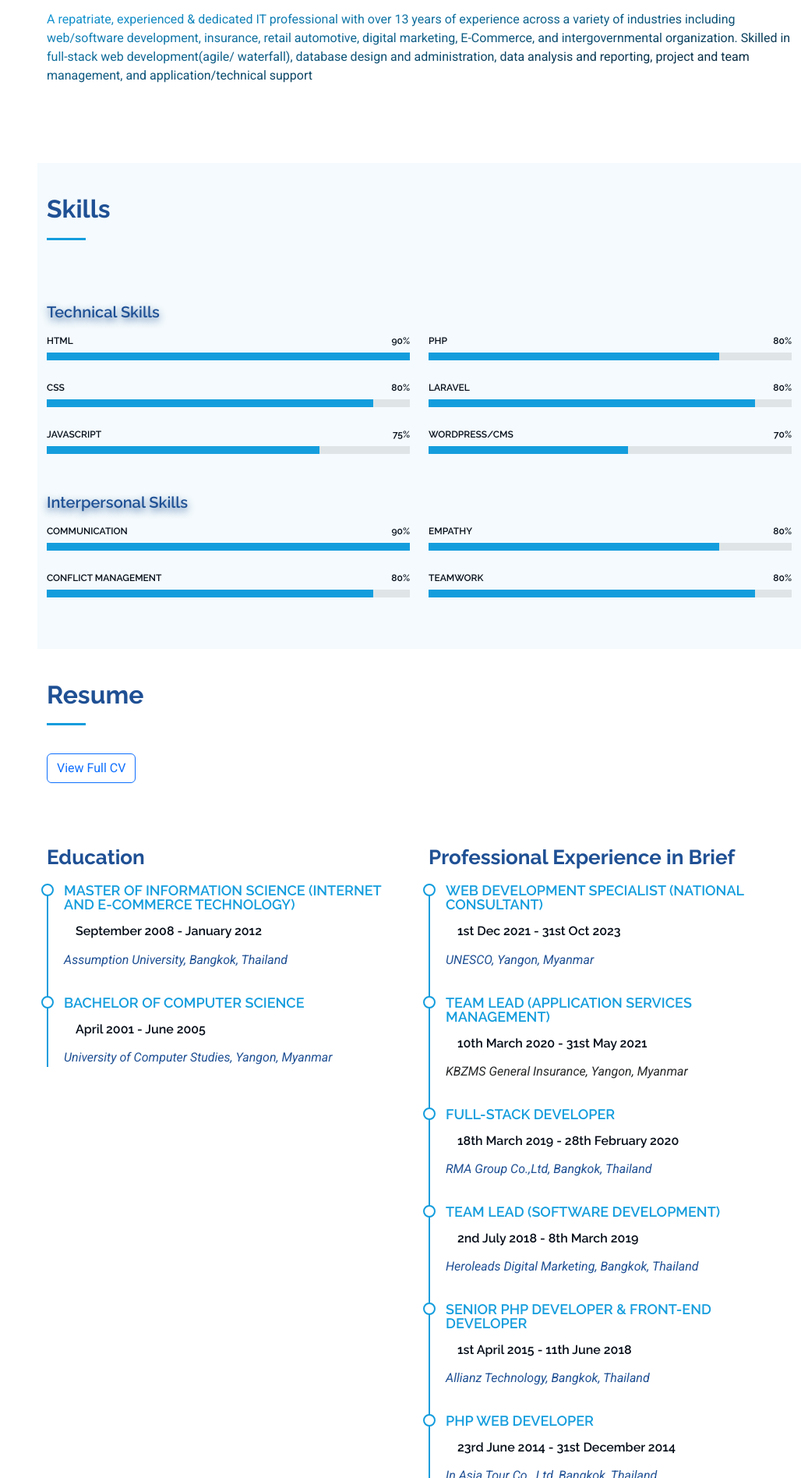
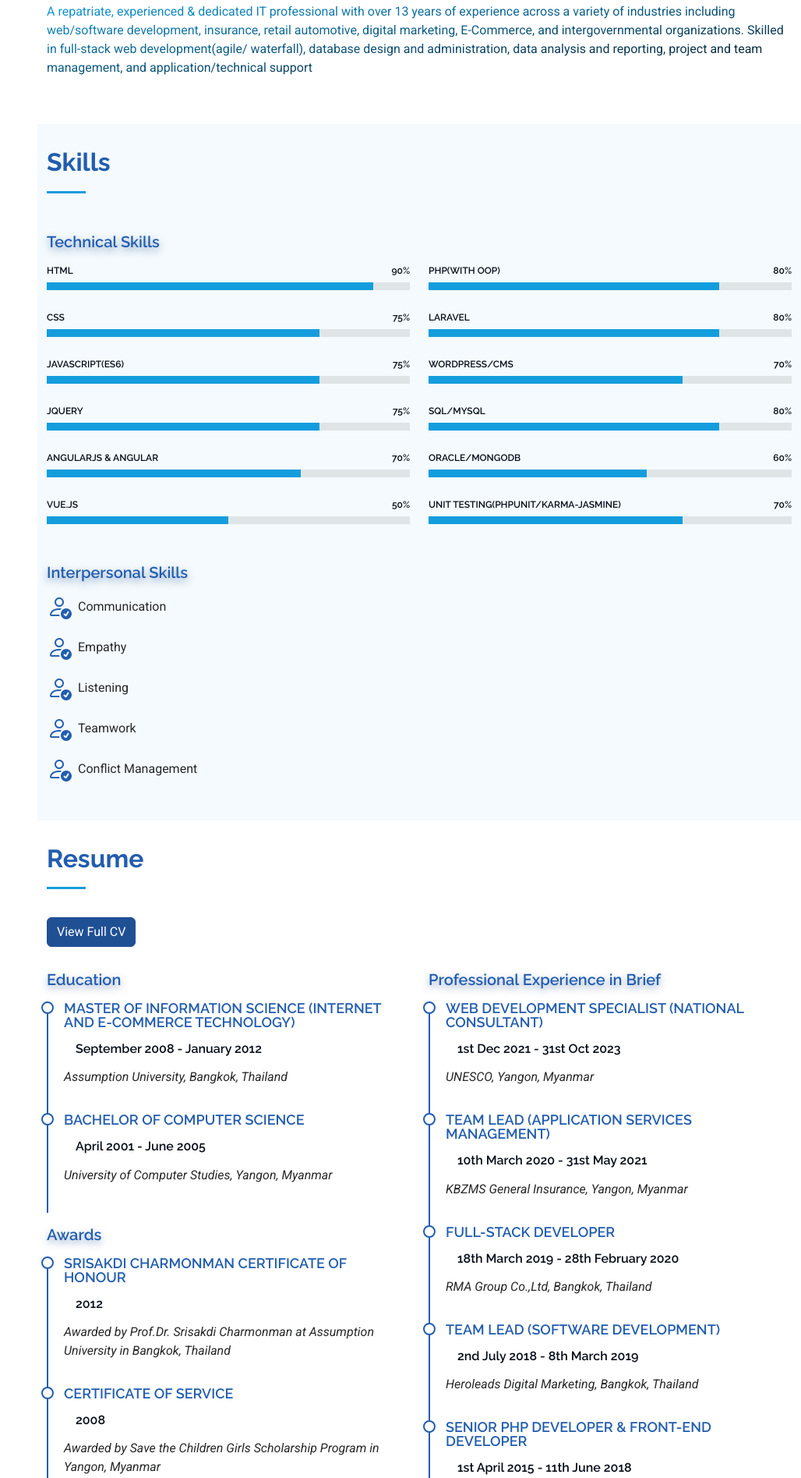
Before and after one commit to mkwmkn/mkwmkn.github.io, a plain HTML site: page index.html in a window 1280 px wide. Shown: the part 905-2800 px from the top of the page at 78% size, without its empty margins (252-1280 px from the left). Drawn offline with Linux system fonts and the light colour scheme.

Commit message:
checked & modified the content and styles

```diff
--- a/assets/css/main.css
+++ b/assets/css/main.css
@@ -25,7 +25,7 @@
   --accent-color: #149ddd; /* Accent color that represents your brand on the website. It's used for buttons, links, and other elements that need to stand out */
   --surface-color: #ffffff; /* The surface color is used as a background of boxed elements within sections, such as cards, icon boxes, or other elements that require a visual separation from the global background. */
   --contrast-color: #ffffff; /* Contrast color for text, ensuring readability against backgrounds of accent, heading, or default colors. */
-  --title-color: #1f5094;
+  --title-color: #225daf;
 }
 
 /* Nav Menu Colors - The following color variables are used specifically for the navigation menu. They are separate from the global colors to allow for more customization options */
@@ -160,9 +160,14 @@ h6 {
 
 .header .profile-img img {
   margin: 15px auto;
+  opacity: 0.8;
   display: block;
   width: 120px;
   border: 8px solid color-mix(in srgb, var(--default-color), transparent 85%);
+}
+
+.header .profile-img img:hover {
+  opacity: 0.6;
 }
 
 .header .logo {
@@ -505,7 +510,7 @@ section,
 .section {
   color: var(--default-color);
   background-color: var(--background-color);
-  padding: 40px 0;
+  padding: 30px 0;
   overflow: clip;
 }
 
@@ -513,7 +518,7 @@ section,
 # Global Section Titles
 --------------------------------------------------------------*/
 .section-title {
-  padding-bottom: 60px;
+  padding-bottom: 30px;
   position: relative;
 }
 
@@ -627,12 +632,14 @@ section,
   font-size: 24px;
 }
 
-.about .content ul {
+.about .content ul,
+.skills ul {
   list-style: none;
   padding: 0;
 }
 
-.about .content ul li {
+.about .content ul li,
+.skills ul li {
   margin-bottom: 20px;
   display: flex;
   align-items: center;
@@ -646,6 +653,14 @@ section,
   font-size: 16px;
   margin-right: 5px;
   color: var(--accent-color);
+  line-height: 0;
+}
+
+.skills  ul i {
+  font-size: 32px;
+  font-weight: 600;
+  margin-right: 8px;
+  color: var(--title-color);
   line-height: 0;
 }
 
@@ -733,7 +748,8 @@ section,
 .resume .resume-item {
   padding: 0 0 20px 20px;
   margin-top: -2px;
-  border-left: 2px solid var(--accent-color);
+  /* border-left: 2px solid var(--accent-color); */
+  border-left: 2px solid var(--title-color);
   position: relative;
 }
 
@@ -775,7 +791,8 @@ section,
   left: -9px;
   top: 0;
   background: var(--background-color);
-  border: 2px solid var(--accent-color);
+  /* border: 2px solid var(--accent-color); */
+  border: 2px solid var(--title-color);
 }
 
 /*--------------------------------------------------------------
@@ -1283,11 +1300,11 @@ section,
 }
 
 .hero:before {
-  background: color-mix(in srgb, var(--background-color), transparent 50%);
+  background: color-mix(in srgb, var(--background-color), transparent 80%);
   transition: background-color 0.3s ease;
 }
 .hero:hover::before {
-  background-color: color-mix(in srgb, var(--background-color), transparent 80%);
+  background-color: color-mix(in srgb, var(--background-color), transparent 60%);
 }
 
 .two-tone-text {
@@ -1300,7 +1317,7 @@ section,
 .skill-title {
   color: var(--title-color);
   font-weight: 600;
-  text-shadow: 0px 4px 10px rgba(31, 80, 148, 0.8);
+  text-shadow: 0px 4px 10px rgba(31, 80, 148, 0.5);
 }
 
 .title-text {
@@ -1340,3 +1357,16 @@ thead th {
 .portfolio-link-container a {
   margin-top: 30%;
 }
+
+/* Override Bootstrap btn-primary color */
+.btn-primary {
+  background-color: #1f5094;
+  border-color: #1f5094;
+}
+
+.btn-primary:hover,
+.btn-primary:focus,
+.btn-primary:active {
+  background-color: #225daf;
+  border-color: #225daf;
+}
--- a/index.html
+++ b/index.html
@@ -96,7 +96,7 @@
         <h2 class="title-text">About</h2>
         <p class="two-tone-text">A repatriate, experienced & dedicated IT professional with over 13 years of experience
           across a variety of industries including web/software development, insurance, retail automotive, digital
-          marketing, E-Commerce, and intergovernmental organization. Skilled in full-stack web development(agile/
+          marketing, E-Commerce, and intergovernmental organizations. Skilled in full-stack web development(agile/
           waterfall), database design and administration, data analysis and reporting, project and team management, and
           application/technical support</p>
       </div><!-- End Section Title -->
@@ -118,33 +118,53 @@
             <div class="progress">
               <span class="skill"><span>HTML</span> <i class="val">90%</i></span>
               <div class="progress-bar-wrap">
-                <div class="progress-bar" role="progressbar" aria-valuenow="100" aria-valuemin="0" aria-valuemax="100">
-                </div>
-              </div>
-            </div><!-- End Skills Item -->
-
-            <div class="progress">
-              <span class="skill"><span>CSS</span> <i class="val">80%</i></span>
-              <div class="progress-bar-wrap">
                 <div class="progress-bar" role="progressbar" aria-valuenow="90" aria-valuemin="0" aria-valuemax="100">
                 </div>
               </div>
             </div><!-- End Skills Item -->
 
             <div class="progress">
-              <span class="skill"><span>JavaScript</span> <i class="val">75%</i></span>
+              <span class="skill"><span>CSS</span> <i class="val">75%</i></span>
               <div class="progress-bar-wrap">
                 <div class="progress-bar" role="progressbar" aria-valuenow="75" aria-valuemin="0" aria-valuemax="100">
                 </div>
               </div>
             </div><!-- End Skills Item -->
 
+            <div class="progress">
+              <span class="skill"><span>JavaScript(ES6)</span> <i class="val">75%</i></span>
+              <div class="progress-bar-wrap">
+                <div class="progress-bar" role="progressbar" aria-valuenow="75" aria-valuemin="0" aria-valuemax="100">
+                </div>
+              </div>
+            </div><!-- End Skills Item -->
+            <div class="progress">
+              <span class="skill"><span>JQuery</span> <i class="val">75%</i></span>
+              <div class="progress-bar-wrap">
+                <div class="progress-bar" role="progressbar" aria-valuenow="75" aria-valuemin="0" aria-valuemax="100">
+                </div>
+              </div>
+            </div><!-- End Skills Item -->
+            <div class="progress">
+              <span class="skill"><span>AngularJS & Angular</span> <i class="val">70%</i></span>
+              <div class="progress-bar-wrap">
+                <div class="progress-bar" role="progressbar" aria-valuenow="70" aria-valuemin="0" aria-valuemax="100">
+                </div>
+              </div>
+            </div><!-- End Skills Item -->
+            <div class="progress">
+              <span class="skill"><span>Vue.js</span> <i class="val">50%</i></span>
+              <div class="progress-bar-wrap">
+                <div class="progress-bar" role="progressbar" aria-valuenow="50" aria-valuemin="0" aria-valuemax="100">
+                </div>
+              </div>
+            </div><!-- End Skills Item -->
           </div>
 
           <div class="col-lg-6">
 
             <div class="progress">
-              <span class="skill"><span>PHP</span> <i class="val">80%</i></span>
+              <span class="skill"><span>PHP(with OOP)</span> <i class="val">80%</i></span>
               <div class="progress-bar-wrap">
                 <div class="progress-bar" role="progressbar" aria-valuenow="80" aria-valuemin="0" aria-valuemax="100">
                 </div>
@@ -154,7 +174,7 @@
             <div class="progress">
               <span class="skill"><span>Laravel</span> <i class="val">80%</i></span>
               <div class="progress-bar-wrap">
-                <div class="progress-bar" role="progressbar" aria-valuenow="90" aria-valuemin="0" aria-valuemax="100">
+                <div class="progress-bar" role="progressbar" aria-valuenow="80" aria-valuemin="0" aria-valuemax="100">
                 </div>
               </div>
             </div><!-- End Skills Item -->
@@ -162,11 +182,31 @@
             <div class="progress">
               <span class="skill"><span>WordPress/CMS</span> <i class="val">70%</i></span>
               <div class="progress-bar-wrap">
-                <div class="progress-bar" role="progressbar" aria-valuenow="55" aria-valuemin="0" aria-valuemax="100">
+                <div class="progress-bar" role="progressbar" aria-valuenow="70" aria-valuemin="0" aria-valuemax="100">
                 </div>
               </div>
             </div><!-- End Skills Item -->
-
+            <div class="progress">
+              <span class="skill"><span>SQL/MySQL</span> <i class="val">80%</i></span>
+              <div class="progress-bar-wrap">
+                <div class="progress-bar" role="progressbar" aria-valuenow="80" aria-valuemin="0" aria-valuemax="100">
+                </div>
+              </div>
+            </div><!-- End Skills Item -->
+            <div class="progress">
+              <span class="skill"><span>Oracle/MongoDB</span> <i class="val">60%</i></span>
+              <div class="progress-bar-wrap">
+                <div class="progress-bar" role="progressbar" aria-valuenow="60" aria-valuemin="0" aria-valuemax="100">
+                </div>
+              </div>
+            </div><!-- End Skills Item -->
+            <div class="progress">
+              <span class="skill"><span>Unit Testing(PHPUnit/Karma-Jasmine)</span> <i class="val">70%</i></span>
+              <div class="progress-bar-wrap">
+                <div class="progress-bar" role="progressbar" aria-valuenow="70" aria-valuemin="0" aria-valuemax="100">
+                </div>
+              </div>
+            </div><!-- End Skills Item -->
           </div>
 
         </div>
@@ -176,42 +216,15 @@
         <h5 class="skill-title">Interpersonal Skills</h5>
         <div class="row skills-content skills-animation mt-3">
           <div class="col-lg-6">
-            <div class="progress">
-              <span class="skill"><span>Communication</span> <i class="val">90%</i></span>
-              <div class="progress-bar-wrap">
-                <div class="progress-bar" role="progressbar" aria-valuenow="100" aria-valuemin="0" aria-valuemax="100">
-                </div>
-              </div>
-            </div><!-- End Skills Item -->
-
-            <div class="progress">
-              <span class="skill"><span>Conflict Management</span> <i class="val">80%</i></span>
-              <div class="progress-bar-wrap">
-                <div class="progress-bar" role="progressbar" aria-valuenow="90" aria-valuemin="0" aria-valuemax="100">
-                </div>
-              </div>
-            </div><!-- End Skills Item -->
-
-          </div>
-
-          <div class="col-lg-6">
-
-            <div class="progress">
-              <span class="skill"><span>Empathy</span> <i class="val">80%</i></span>
-              <div class="progress-bar-wrap">
-                <div class="progress-bar" role="progressbar" aria-valuenow="80" aria-valuemin="0" aria-valuemax="100">
-                </div>
-              </div>
-            </div><!-- End Skills Item -->
-
-            <div class="progress">
-              <span class="skill"><span>Teamwork</span> <i class="val">80%</i></span>
-              <div class="progress-bar-wrap">
-                <div class="progress-bar" role="progressbar" aria-valuenow="90" aria-valuemin="0" aria-valuemax="100">
-                </div>
-              </div>
-            </div><!-- End Skills Item -->
-
+            <div class="personal-skill-list">
+              <ul>
+                <li><i class="bi bi-person-check"></i> <span>Communication</span></li>
+                <li><i class="bi bi-person-check"></i> <span>Empathy</span></li>
+                <li><i class="bi bi-person-check"></i> <span>Listening</span></li>
+                <li><i class="bi bi-person-check"></i> <span>Teamwork</span></li>
+                <li><i class="bi bi-person-check"></i> <span>Conflict Management</span></li>
+              </ul>
+            </div>
           </div>
 
         </div>
@@ -225,8 +238,7 @@
       <!-- Section Title -->
       <div class="container section-title" data-aos="fade-up">
         <h2 class="title-text">Resume</h2>
-        <a class="btn btn-outline-primary btn-md mt-3" href="assets/pdf/Mya Khet Wai_CV_2024.pdf" target="_blank">View
-          Full CV</a>
+        <a class="btn btn-primary btn-md mt-3" href="assets/pdf/Mya Khet Wai_CV_2024.pdf" target="_blank">View Full CV</a>
       </div><!-- End Section Title -->
 
       <div class="container">
@@ -235,80 +247,103 @@
 
           <div class="col-lg-6" data-aos="fade-up" data-aos-delay="100">
 
-            <h3 class="resume-title title-text">Education</h3>
-            <div class="resume-item">
-              <h4 class="accent-text">Master of Information Science (Internet and E-Commerce Technology)</h4>
+            <h5 class="skill-title">Education</h5>
+            <div class="resume-item mt-3">
+              <h4 class="title-text">Master of Information Science (Internet and E-Commerce Technology)</h4>
               <h5>September 2008 - January 2012</h5>
-              <p class="fst-italic title-text">Assumption University, Bangkok, Thailand</p>
-              <!-- <p>CGPA - 3.85/4.0</p>  -->
+              <p class="fst-italic">Assumption University, Bangkok, Thailand</p>
             </div><!-- Edn Resume Item -->
 
             <div class="resume-item">
-              <h4 class="accent-text">Bachelor of Computer Science</h4>
+              <h4 class="title-text">Bachelor of Computer Science</h4>
               <h5>April 2001 - June 2005</h5>
-              <p class="fst-italic title-text">University of Computer Studies, Yangon, Myanmar</p>
+              <p class="fst-italic">University of Computer Studies, Yangon, Myanmar</p>
               <!-- <p>CGPA - 3.0/4.0 (Qualified to attend Honors Degree Program)</p> -->
             </div><!-- Edn Resume Item -->
 
+            <h5 class="skill-title mt-3">Awards</h5>
+            <div class="resume-item mt-3">
+              <h4 class="title-text">Srisakdi Charmonman Certificate of Honour</h4>
+              <h5>2012</h5>
+              <p class="fst-italic">Awarded by Prof.Dr. Srisakdi Charmonman at Assumption University in Bangkok, Thailand</p>
+            </div><!-- Edn Resume Item -->
+            <div class="resume-item">
+              <h4 class="title-text">Certificate of Service</h4>
+              <h5>2008</h5>
+              <p class="fst-italic">Awarded by Save the Children Girls Scholarship Program in Yangon, Myanmar</p>
+            </div><!-- Edn Resume Item -->
+
+            <h5 class="skill-title mt-3">Certificates</h5>
+            <div class="resume-item mt-3">
+              <h4 class="title-text">Career Essentials in Generative AI by Microsoft and LinkedIn</h4>
+              <h5><a href="https://www.linkedin.com/learning/certificates/9a0eb03e845eb667897f2873305db6f58dc9cf5569c81acf0d13bbd055e60dc3" target="_blank">>>View Details</a></h5>
+              <p class="fst-italic">Issued by Microsoft and LinkedIn on Jun, 2024</p>
+            </div><!-- Edn Resume Item -->
+            <div class="resume-item">
+              <h4 class="title-text">AWS Cloud Quest: Cloud Practitioner</h4>
+              <h5><a href="https://www.credly.com/badges/c54b2b90-243f-4945-a920-acfca401f429" target="_blank">>>View Details</a></h5>
+              <p class="fst-italic">Issued by Amazon Web Services(AWS) on Jan, 2024</p>
+            </div><!-- Edn Resume Item -->
+            <div class="resume-item">
+              <h4 class="title-text">AWS Knowledge: Cloud Essentials</h4>
+              <h5><a href="https://www.credly.com/badges/836e2067-30e9-4e67-ad8c-09dffaaa696e" target="_blank">>>View Details</a></h5></h5>
+              <p class="fst-italic">Issued by Amazon Web Services(AWS) on Jan, 2024</p>
+            </div><!-- Edn Resume Item -->
           </div>
 
           <div class="col-lg-6" data-aos="fade-up" data-aos-delay="200">
-            <h3 class="resume-title title-text">Professional Experience in Brief</h3>
-            <div class="resume-item">
-              <h4 class="accent-text">Web Development Specialist (National Consultant)</h4>
+            <h5 class="skill-title">Professional Experience in Brief</h5>
+            <div class="resume-item mt-3">
+              <h4 class="title-text">Web Development Specialist (National Consultant)</h4>
               <h5>1st Dec 2021 - 31st Oct 2023</h5>
-              <p class="fst-italic title-text">UNESCO, Yangon, Myanmar</p>
-              <!-- <ul>
-                <li>Lead in the design, development, and implementation of the graphic, layout, and production
-                  communication materials</li>
-              </ul> -->
+              <p class="fst-italic">UNESCO, Yangon, Myanmar</p>
             </div><!-- Edn Resume Item -->
 
             <div class="resume-item">
-              <h4 class="accent-text">Team Lead (Application Services Management)</h4>
+              <h4 class="title-text">Team Lead (Application Services Management)</h4>
               <h5>10th March 2020 - 31st May 2021</h5>
               <p class="fst-italic">KBZMS General Insurance, Yangon, Myanmar</p>
             </div><!-- Edn Resume Item -->
             <div class="resume-item">
-              <h4 class="accent-text">Full-stack Developer</h4>
+              <h4 class="title-text">Full-stack Developer</h4>
               <h5>18th March 2019 - 28th February 2020</h5>
-              <p class="fst-italic title-text">RMA Group Co.,Ltd, Bangkok, Thailand</p>
+              <p class="fst-italic">RMA Group Co.,Ltd, Bangkok, Thailand</p>
             </div><!-- Edn Resume Item -->
             <div class="resume-item">
-              <h4 class="accent-text">Team Lead (Software Development)</h4>
+              <h4 class="title-text">Team Lead (Software Development)</h4>
               <h5>2nd July 2018 - 8th March 2019</h5>
-              <p class="fst-italic title-text">Heroleads Digital Marketing, Bangkok, Thailand</p>
+              <p class="fst-italic">Heroleads Digital Marketing, Bangkok, Thailand</p>
             </div><!-- Edn Resume Item -->
             <div class="resume-item">
-              <h4 class="accent-text">Senior PHP Developer & Front-end Developer</h4>
+              <h4 class="title-text">Senior PHP Developer & Front-end Developer</h4>
               <h5>1st April 2015 - 11th June 2018</h5>
-              <p class="fst-italic title-text">Allianz Technology, Bangkok, Thailand</p>
+              <p class="fst-italic">Allianz Technology, Bangkok, Thailand</p>
             </div><!-- Edn Resume Item -->
             <div class="resume-item">
-              <h4 class="accent-text">PHP Web Developer</h4>
+              <h4 class="title-text">PHP Web Developer</h4>
               <h5>23rd June 2014 - 31st December 2014</h5>
-              <p class="fst-italic title-text">In Asia Tour Co., Ltd, Bangkok, Thailand</p>
+              <p class="fst-italic">In Asia Tour Co., Ltd, Bangkok, Thailand</p>
             </div><!-- Edn Resume Item -->
             <div class="resume-item">
-              <h4 class="accent-text">System Developer</h4>
+              <h4 class="title-text">System Developer</h4>
               <h5>1st February 2013 - 30th April 2014</h5>
-              <p class="fst-italic title-text">Crescere Thailand, Bangkok, Thailand</p>
+              <p class="fst-italic">Crescere Thailand, Bangkok, Thailand</p>
             </div><!-- Edn Resume Item -->
             <div class="resume-item">
-              <h4 class="accent-text">PHP Programmer</h4>
+              <h4 class="title-text">PHP Programmer</h4>
               <h5>1st February 2012 - 31st January 2013</h5>
-              <p class="fst-italic title-text">E-Motion Bangkok, Bangkok, Thailand</p>
+              <p class="fst-italic">E-Motion Bangkok, Bangkok, Thailand</p>
             </div><!-- Edn Resume Item -->
             <div class="resume-item">
-              <h4 class="accent-text">IT Administrator/Web Developer</h4>
+              <h4 class="title-text">IT Administrator/Web Developer</h4>
               <h5>25th March 2010 - 31st January 2012</h5>
-              <p class="fst-italic title-text">Mercato Holdings Limited, Bangkok, Thailand</p>
+              <p class="fst-italic">Mercato Holdings Limited, Bangkok, Thailand</p>
             </div><!-- Edn Resume Item -->
 
           </div> <!-- Edn col-lg-6-->
 
         </div> <!-- Edn row-->
-        <a class="btn btn-outline-primary btn-md mt-3" href="assets/pdf/Mya Khet Wai_CV_2024.pdf" target="_blank">
+        <a class="btn btn-primary btn-md mt-3" href="assets/pdf/Mya Khet Wai_CV_2024.pdf" target="_blank">
           View Full CV
         </a>
       </div> <!-- Edn container-->
@@ -320,7 +355,7 @@
 
       <!-- Section Title -->
       <div class="container section-title" data-aos="fade-up">
-        <h2>Portfolio</h2>
+        <h2 class="title-text">Portfolio</h2>
         <p></p>
       </div><!-- End Section Title -->
 
@@ -328,20 +363,15 @@
 
         <div class="isotope-layout" data-default-filter="*" data-layout="masonry" data-sort="original-order">
 
-          <!-- <ul class="portfolio-filters isotope-filters" data-aos="fade-up" data-aos-delay="100">
-            <li data-filter="*" class="filter-active">Highlights</li>
-            <li data-filter=".filter-all">All</li>
-          </ul>End Portfolio Filters -->
-
           <div class="row gy-4 isotope-container" data-aos="fade-up" data-aos-delay="200">
 
             <div class="col-lg-4 col-md-6 portfolio-item isotope-item filter-app">
               <div class="portfolio-content h-100">
                 <img src="assets/img/portfolio/mtp-home.png" class="img-fluid" alt="">
                 <div class="portfolio-info">
-                  <h4>MPT</h4>
-                  <p>Myanmar Teacher Platform (MPT)</p>
-                  <a href="assets/img/portfolio/mtp-home.png" title="Myanmar Teacher Platform  (MPT)"
+                  <h4>MTP</h4>
+                  <p>Myanmar Teacher Platform (MTP)</p>
+                  <a href="assets/img/portfolio/mtp-home.png" title="Myanmar Teacher Platform  (MTP)"
                     data-gallery="portfolio-gallery-app" class="glightbox preview-link"><i
                       class="bi bi-zoom-in"></i></a>
                   <a href="portfolio-mpt.html" title="More Details" class="details-link"><i
@@ -373,7 +403,7 @@
                   <a href="assets/img/portfolio/cba-git.png" title="Chatbot Admin"
                     data-gallery="portfolio-gallery-app" class="glightbox preview-link"><i
                       class="bi bi-zoom-in"></i></a>
-                  <a href="portfolio-cbm.html" title="More Details" class="details-link"><i
+                  <a href="portfolio-cba.html" title="More Details" class="details-link"><i
                       class="bi bi-link-45deg"></i></a>
                 </div>
               </div>
@@ -408,8 +438,7 @@
             <div class="col-lg-4 col-md-6 portfolio-item isotope-item">
               <div class="portfolio-content h-100">
                 <div class="portfolio-link-container">
-                  <a class="btn btn-outline-primary btn-md" href="portfolio-archive.html"
-                    target="_blank">View Full Project Archive</a>
+                  <a class="btn btn-primary btn-md" href="portfolio-archive.html">View Full Project Archive</a>
                   </div>
               </div>
             </div>
```
Also changed, not shown: portfolio-archive.html (+9 -9 lines), portfolio-glory.html (+2 -2 lines), portfolio-msub.html (+1 -1 lines), assets/img/logo.png (deleted).
